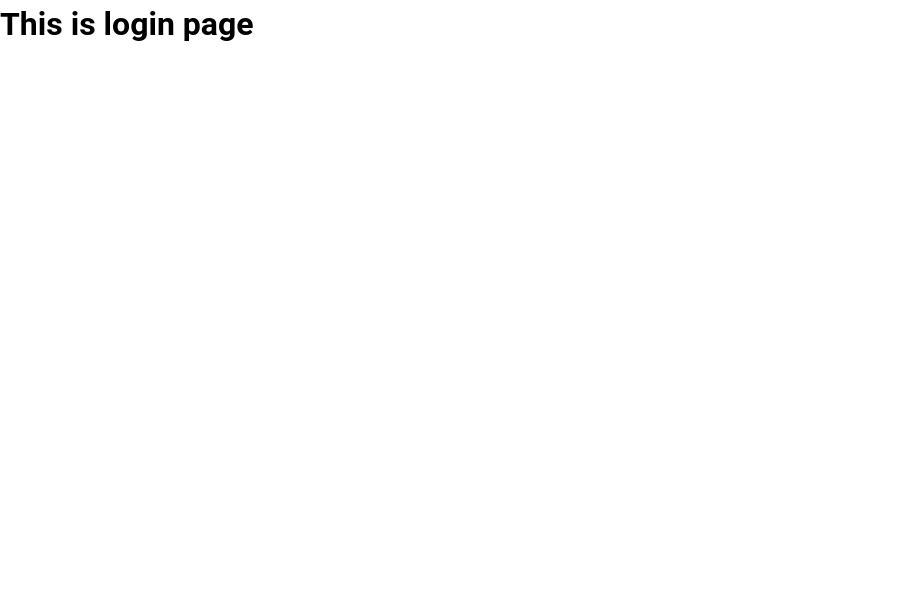
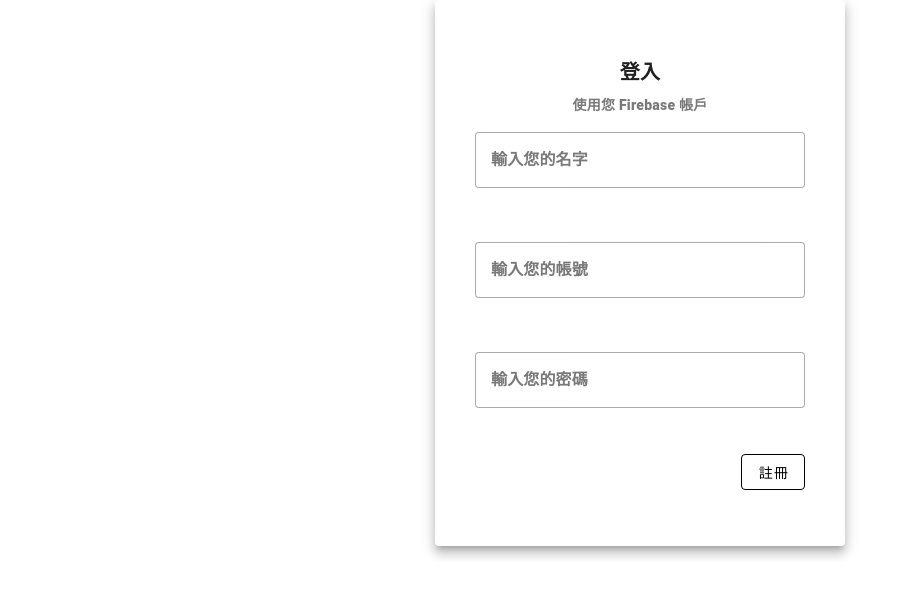
Before and after one commit to alvisLu/vuetify-ui-test, a Vue app: page /login in a window 1280 px wide. Shown: the top 596 px of the page, without its empty margins (0-914 px from the left). Built offline with nearby package versions, Linux system fonts and the light colour scheme; no server answers.

Commit message:
add loginview

```diff
--- a/src/views/LoginView.vue
+++ b/src/views/LoginView.vue
@@ -1,10 +1,71 @@
 <template>
-  <div class="about">
-    <h1>This is login page</h1>
-    <!-- TODO: 有登入和註冊功能可以切換使用 -->
-  </div>
+  <v-row align="center" justify="center">
+    <v-col cols="12" sm="8" md="4">
+      <v-card class="elevation-8 pt-12 pb-12 pl-6 pr-6">
+        <v-card-title
+          v-text="card.cardTitle"
+          class="font-weight-black justify-center"
+          align="center"
+        ></v-card-title>
+        <v-card-subtitle
+          v-text="card.cardSubTitle"
+          class="font-weight-black text-center mt-0"
+        ></v-card-subtitle>
+        <v-form ref="form">
+          <v-card-text>
+            <v-text-field
+              label="輸入您的名字"
+              type="text"
+              class="font-weight-bold"
+              variant="outlined"
+              clearable
+            ></v-text-field>
+          </v-card-text>
+          <v-card-text>
+            <v-text-field
+              label="輸入您的帳號"
+              type="text"
+              class="font-weight-bold"
+              variant="outlined"
+              clearable
+            ></v-text-field>
+          </v-card-text>
+          <v-card-text>
+            <v-text-field
+              label="輸入您的密碼"
+              type="text"
+              class="font-weight-bold"
+              variant="outlined"
+              clearable
+              :rule="rules.pswdRules"
+              :counter="rules.pswdLength"
+            ></v-text-field>
+          </v-card-text>
+          <v-card-actions>
+            <v-spacer></v-spacer>
+            <v-btn color="black" class="mr-2" variant="outlined">註冊</v-btn>
+          </v-card-actions>
+        </v-form>
+      </v-card>
+    </v-col>
+  </v-row>
 </template>
 
-<script setup></script>
+<script setup>
+const card = {
+  cardTitle: '登入',
+  cardSubTitle: '使用您 Firebase 帳戶'
+};
+
+const user = {
+  username: '',
+  accountId: '',
+  password: ''
+};
+const rules = {
+  pswdLength: 20,
+  pswdRules: [(v) => !!v || '請輸入密碼', (v) => (v && v.length <= this.pswdLength) || '最多20個字']
+};
+</script>
 
 <style></style>
```
